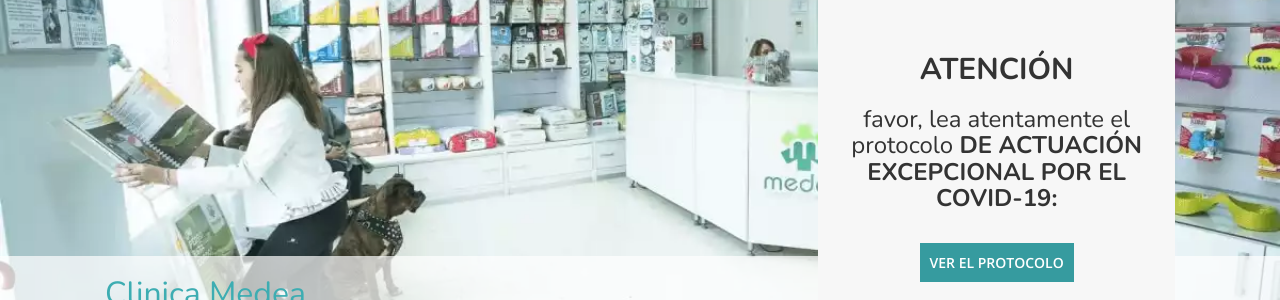
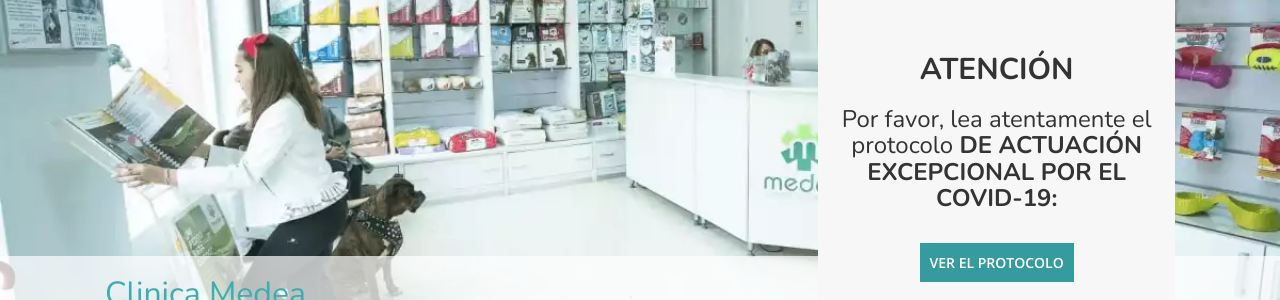
Before and after one commit to clinicaMedea/clinicamedea.github.io, a Jekyll site: the page built from index.html, in a window 1280 px wide and 900 px high. Shown: the part 137-437 px from the top of the window. Built offline with Jekyll 4.4.1, drawn with Linux system fonts in a browser that asks for light colours; nearby versions of some CDN libraries.

Commit message:
fix typo

```diff
--- a/index.html
+++ b/index.html
@@ -17,7 +17,7 @@
 
         <div class="col-sm-6 col-sm-offset-6 col-md-4 col-md-offset-8 form" style="text-align: center;padding-bottom:120px;padding-top:120px">
             <h2><strong>ATENCIÓN</strong></h2>
-            <h3 style="margin-bottom: 40px;">favor, lea atentamente el protocolo <strong>DE ACTUACIÓN EXCEPCIONAL POR EL COVID-19:</strong> </h3>
+            <h3 style="margin-bottom: 40px;">Por favor, lea atentamente el protocolo <strong>DE ACTUACIÓN EXCEPCIONAL POR EL COVID-19:</strong> </h3>
             <a href="{{ site.baseurl }}/img/coronavirus.pdf" target="_blank" style="background-color: #369b9f; color: white;padding: 10px;font-weight: bold;">VER EL PROTOCOLO</a>
         </div>
 
```
